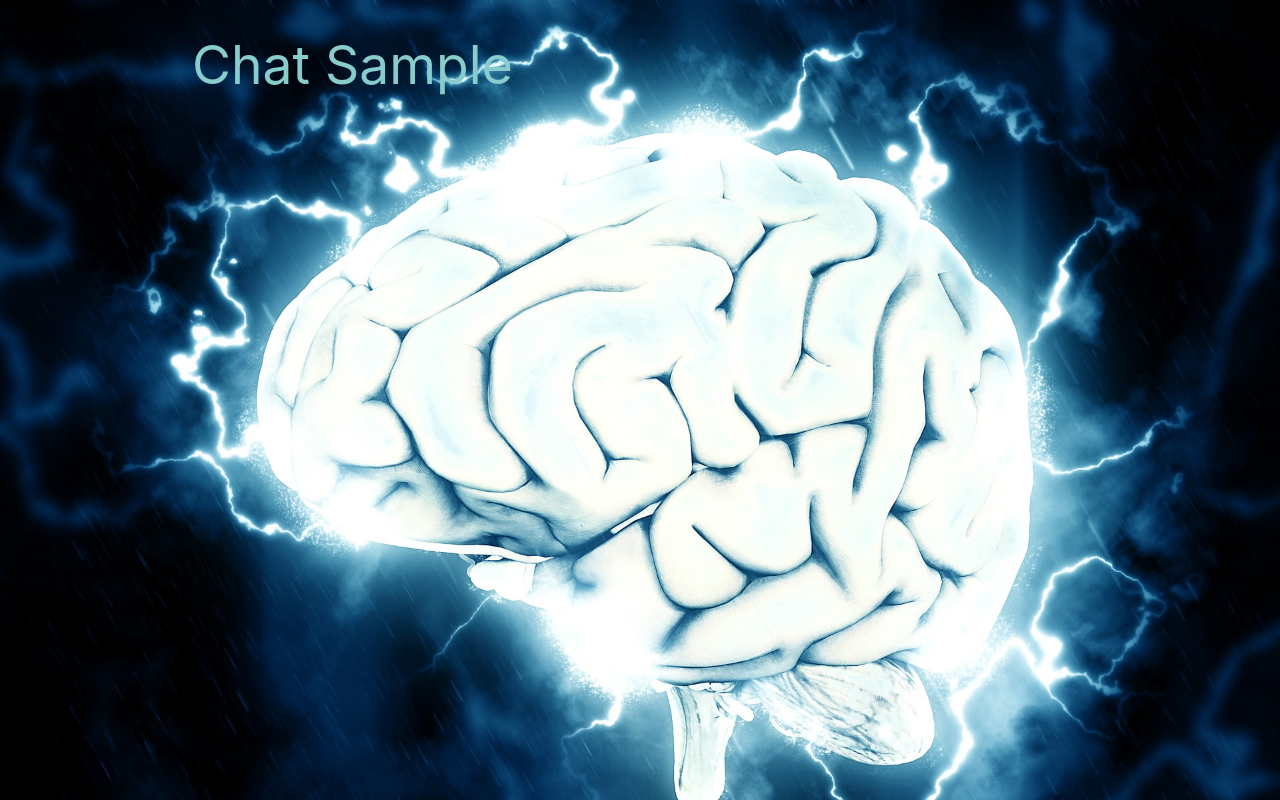
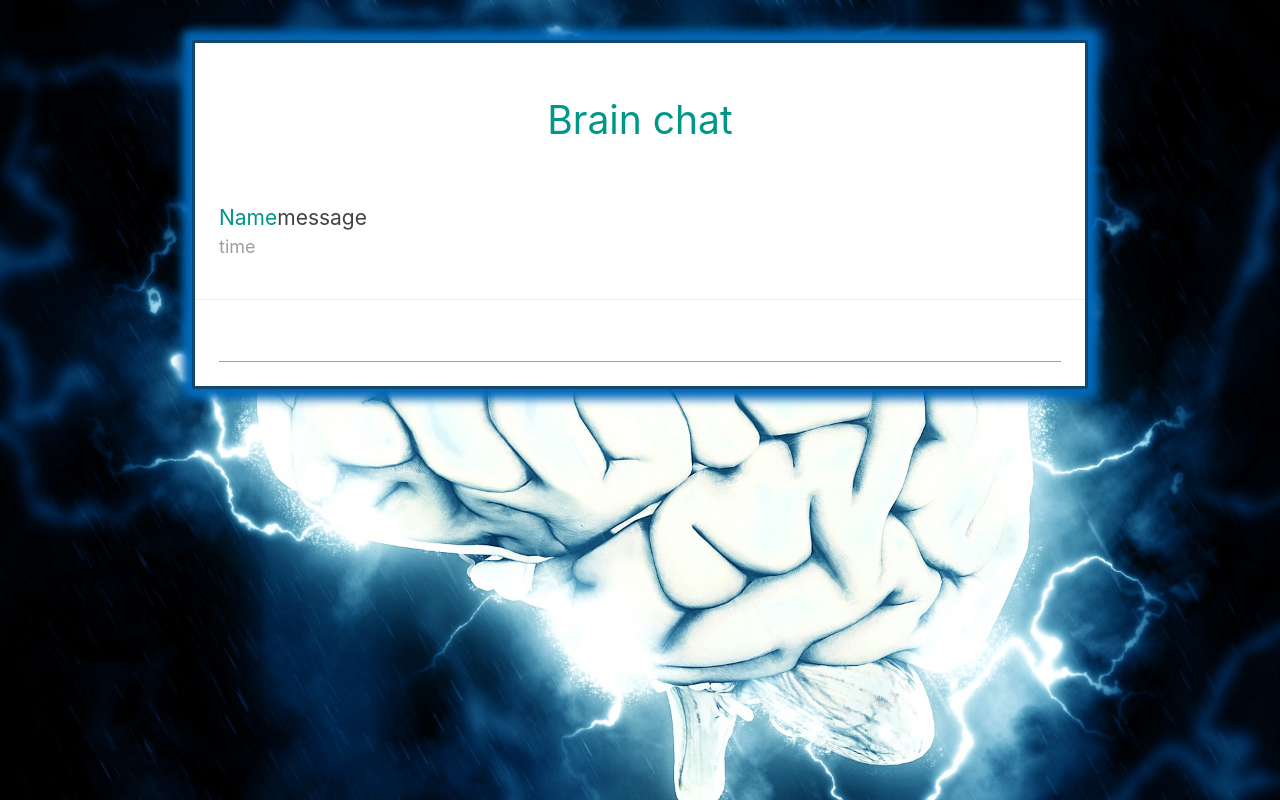
Before and after one commit to lukasz-otowski/chat-app, a Vue app: page /#/ in a window 1280 px wide. Both pictures are taken after typing "Sample" into the empty fields and a click on the button "ENTER CHAT". Built offline with nearby package versions, Linux system fonts and the light colour scheme.

Commit message:
creating html css template

```diff
--- a/src/components/chat.vue
+++ b/src/components/chat.vue
@@ -1,13 +1,27 @@
 <template>
     <div class="chat container">
-        <h2>Chat {{this.name}}</h2>
+        <div class="card">
+        <h2 class="center teal-text">Brain chat</h2>
+            <div class="card-content">
+                <ul class="messages">
+                    <li>
+                        <span class="teal-text">Name</span>
+                        <span class="grey-text text-darken-3">message</span>
+                        <span class="grey-text time">time</span>
+                    </li>
+                </ul>
+            </div>
+            <div class="card-action">
+                <input type="text">
+            </div>
+        </div>
     </div>
 </template>
 
 <script>
     export default {
         name: 'chat',
-        props:['name'],
+        props: ['name'],
         data() {
             return {
 
@@ -18,6 +32,24 @@
 </script>
 
 <style>
-
+    .chat {
+        margin-top: 40px;
+    }
+    .chat .card {
+        border: 3px solid #124770;
+        -webkit-box-shadow: 0 0 10px 10px #0068b9;
+        box-shadow: 0 0 10px 10px #0068b9;
+    }
+    .chat h2{
+        font-size: 2.6em;
+        padding-top: 20px;
+    }
+    .chat span{
+        font-size: 1.4em;
+    }
+    .chat .time{
+        display: block;
+        font-size: 1.2em;
+    }
 
 </style>
```
